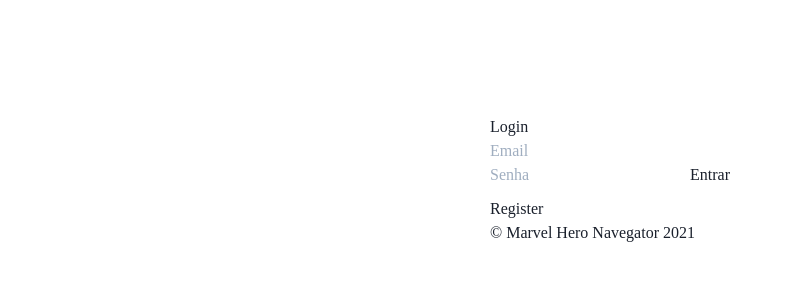
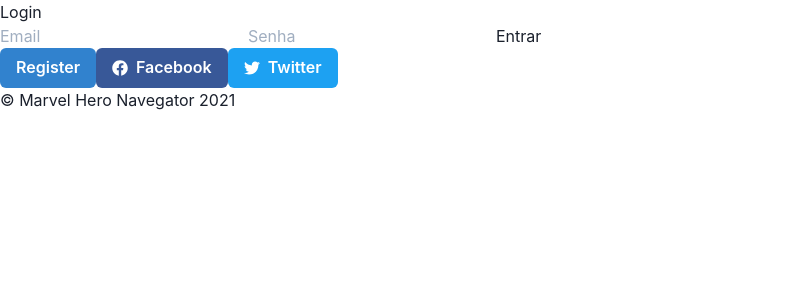
Before and after one commit to dekopossas/marvel-hero-navigator, a React (Create React App) app in the folder marvel-hero-navegator-frontend/: page / in a window 1280 px wide. Shown: the top 300 px of the page, without its empty margins (0-791 px from the left). Built offline with nearby package versions, Linux system fonts and the light colour scheme.

Commit message:
brincando com o chakra

```diff
--- a/marvel-hero-navegator-frontend/package.json
+++ b/marvel-hero-navegator-frontend/package.json
@@ -13,6 +13,7 @@
     "prop-types": "^15.7.2",
     "react": "^17.0.2",
     "react-dom": "^17.0.2",
+    "react-icons": "^4.2.0",
     "react-router-dom": "^5.2.0",
     "react-scripts": "4.0.3",
     "web-vitals": "^1.1.1"
--- a/marvel-hero-navegator-frontend/src/pages/Login/index.jsx
+++ b/marvel-hero-navegator-frontend/src/pages/Login/index.jsx
@@ -1,5 +1,6 @@
 import React from 'react';
-import './login.css';
+import { Button } from '@chakra-ui/react';
+import { FaFacebook, FaTwitter } from 'react-icons/fa';
 
 function Login() {
   return (
@@ -24,25 +25,20 @@ function Login() {
             data-testid="password-input"
           />
         </label>
-        <button
-          className="btn btn-lg btn-danger btn-block"
-          type="button"
-          data-testid="signin-btn"
-        >
+        <button className="btn btn-lg btn-danger btn-block" type="button" data-testid="signin-btn">
           Entrar
         </button>
         <br />
-        <button
-          to="/register"
-          data-testid="no-account-btn"
-          className="btn btn-lg btn-primary btn-block"
-          type="button"
-        >
+        <Button colorScheme="blue" to="/register" data-testid="no-account-btn" type="button">
           Register
-        </button>
-        <p className="mt-5 mb-3 text-muted">
-          © Marvel Hero Navegator 2021
-        </p>
+        </Button>
+        <Button colorScheme="facebook" leftIcon={<FaFacebook />}>
+          Facebook
+        </Button>
+        <Button colorScheme="twitter" leftIcon={<FaTwitter />}>
+          Twitter
+        </Button>
+        <p className="mt-5 mb-3 text-muted">© Marvel Hero Navegator 2021</p>
       </form>
     </div>
   );
--- a/marvel-hero-navegator-frontend/src/pages/Login/login.css
+++ /dev/null
@@ -1,29 +0,0 @@
-body {
-  height: 100%;
-}
-
-body {
-  -ms-flex-align: center;
-  align-items: center;
-  padding-top: 100px;
-  padding-bottom: 100px;
-}
-
-.form-signin {
-  width: 100%;
-  max-width: 330px;
-  padding: 15px;
-  margin: auto;
-  font-family: 'Pangolin', cursive;
-}
-
-.form-signin input[type="email"] {
-  margin-bottom: -1px;
-  border-bottom-right-radius: 0;
-  border-bottom-left-radius: 0;
-}
-.form-signin input[type="password"] {
-  margin-bottom: 10px;
-  border-top-left-radius: 0;
-  border-top-right-radius: 0;
-}
```
Also changed, not shown: 1 other file (tests, documents, lock files or other folders).
